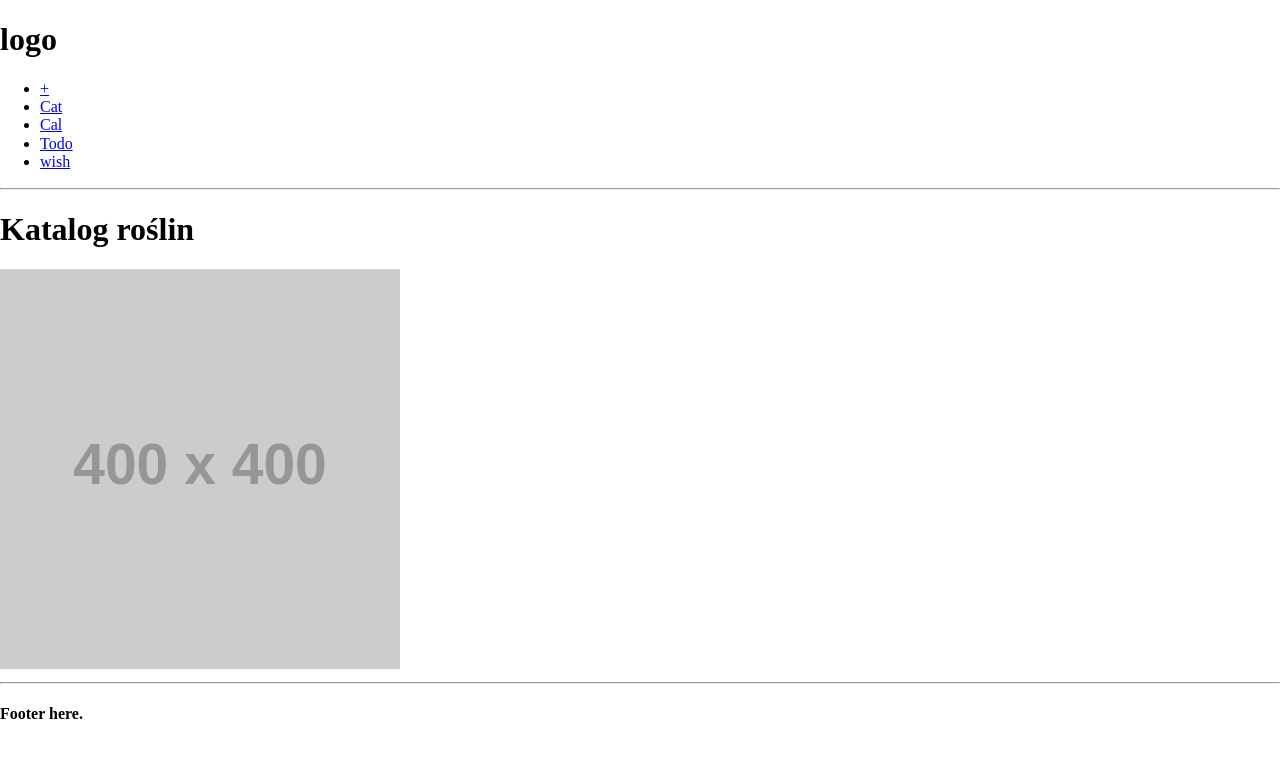
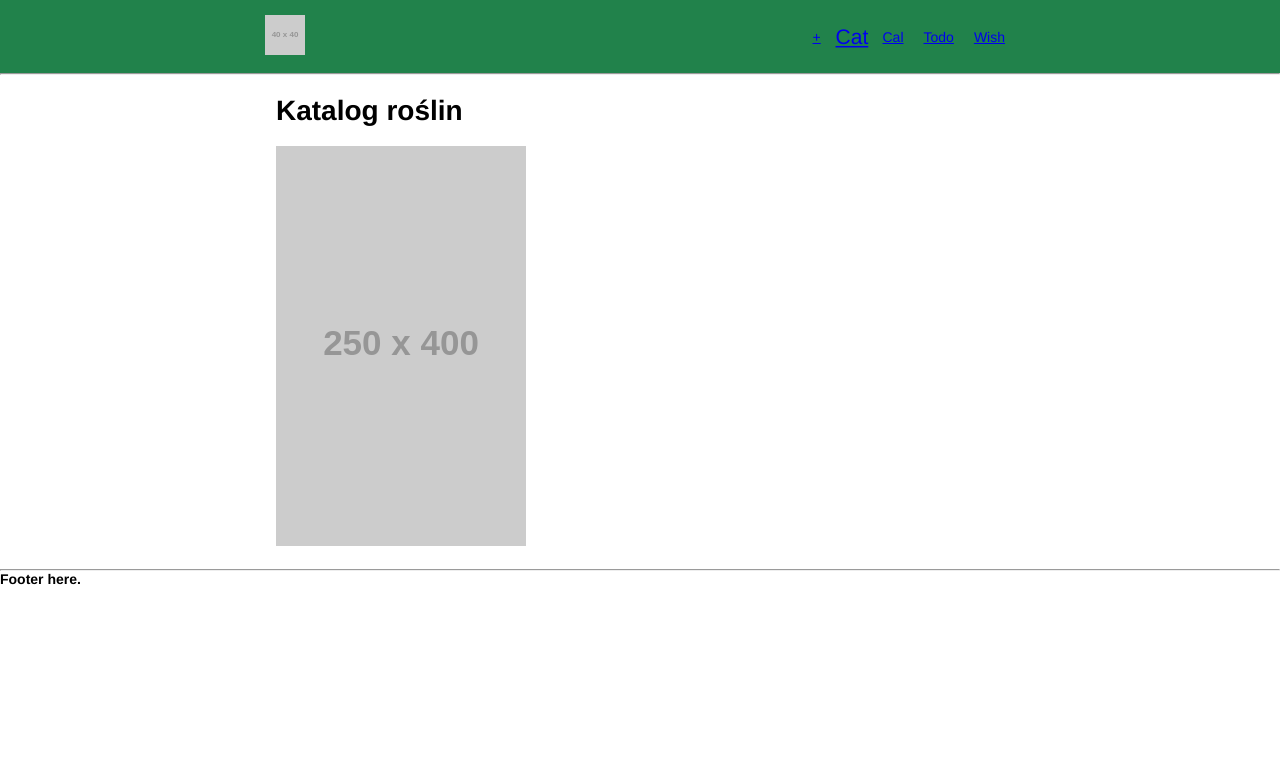
Before and after one commit to FAIRit/fe-plant-me-up, a React (Create React App) app: page / in a window 1280 px wide. Shown: the top 758 px of the page. Built offline with nearby package versions, Linux system fonts and the light colour scheme.

Commit message:
NavLink and Switch added

```diff
--- a/package.json
+++ b/package.json
@@ -11,7 +11,8 @@
     "react": "^16.13.0",
     "react-dom": "^16.13.0",
     "react-router-dom": "^5.1.2",
-    "react-scripts": "3.4.0"
+    "react-scripts": "3.4.0",
+    "sass-mq": "^5.0.1"
   },
   "scripts": {
     "start": "react-scripts start",
--- a/src/App.js
+++ b/src/App.js
@@ -7,7 +7,8 @@ import { Calendar } from './components/Calendar';
 import { Todolist } from './components/Todolist';
 import { Wishlist } from './components/Wishlist';
 import { AddForm } from './components/Add-form';
-import { BrowserRouter as Router, Link, Route } from 'react-router-dom';
+import { Error } from './components/Error';
+import { BrowserRouter as Router, Route, Switch } from 'react-router-dom';
 
 
 
@@ -18,13 +19,18 @@ export class App extends Component {
         <div className="App">
           <Header />
           <hr />
-          <section className="c-section">
+          <div className="o-container">
+            <div className="c-site-content">
+              <Switch>
                 <Route path="/" exact component={Catalog} />
                 <Route path="/calendar" component={Calendar} />
                 <Route path="/Todolist" component={Todolist} />
                 <Route path="/Wishlist" component={Wishlist} />
                 <Route path="/add-form" component={AddForm} />
-          </section>
+                <Route component={Error} />
+              </Switch>
+            </div>
+          </div>
           <hr />
           <Footer />
         </div>
--- a/src/App.scss
+++ b/src/App.scss
@@ -0,0 +1,64 @@
+@import "./scss/responsive.scss";
+@import "./scss/variables.scss";
+
+* {
+    margin: 0;
+    padding: 0;
+    box-sizing: 0;
+}
+
+body {
+    font-size: 14px;
+    font-family: $font-family;
+}
+
+.c-site-header {
+    padding: 15px;
+background-color: $brand-color;
+}
+
+.c-site-header-inner {
+    display: flex;
+    flex-wrap: nowrap;
+    align-items: center;
+    justify-content: space-between;
+}
+
+.c-site-header-logo {
+
+    img {
+
+    }
+}
+
+.c-site-nav {
+
+
+ul {
+   display: flex;
+-webkit-box-pack: start;
+-ms-flex-pack: start;
+justify-content: flex-start;
+
+list-style: none;
+
+li {
+    padding: 5px 10px;
+}
+
+    }
+}
+
+a {
+    display: block;
+
+}
+
+.active {
+    transform: scale(1.5);
+
+}
+
+.c-site-content {
+    margin: 20px;
+}
--- a/src/components/Add-form.js
+++ b/src/components/Add-form.js
@@ -1,9 +1,9 @@
 import React from 'react';
-import { BrowserRouter, Link } from 'react-router-dom';
+
 
 export const AddForm = () => (
     <div className="c-page">
         <h1>Formularz</h1>
-        <img src="https://via.placeholder.com/400x400" alt="placeholder"></img>
+        <img src="https://via.placeholder.com/250x400" alt="placeholder"></img>
     </div>
 );
--- a/src/components/Calendar.js
+++ b/src/components/Calendar.js
@@ -1,9 +1,9 @@
 import React from 'react';
-import { BrowserRouter, Link } from 'react-router-dom';
+
 
 export const Calendar = () => (
     <div className="c-page">
         <h1>Kalendarz</h1>
-        <img src="https://via.placeholder.com/400x400" alt="placeholder"></img>
+        <img src="https://via.placeholder.com/250x400" alt="placeholder"></img>
     </div>
 );
--- a/src/components/Catalog.js
+++ b/src/components/Catalog.js
@@ -1,9 +1,9 @@
 import React from 'react';
-import { BrowserRouter, Link } from 'react-router-dom';
+
 
 export const Catalog = () => (
     <div className="c-page">
         <h1>Katalog roślin</h1>
-        <img src="https://via.placeholder.com/400x400" alt="placeholder"></img>
+        <img src="https://via.placeholder.com/250x400" alt="placeholder"></img>
     </div>
 );
--- /dev/null
+++ b/src/components/Error.js
@@ -0,0 +1,8 @@
+import React from 'react';
+
+
+export const Error = () => (
+    <div className="c-page">
+        <h1>Strona nie istnieje</h1>
+    </div>
+);
--- a/src/components/Header.js
+++ b/src/components/Header.js
@@ -1,20 +1,24 @@
 import React from 'react';
-import { BrowserRouter, Link } from 'react-router-dom';
+import { BrowserRouter, NavLink } from 'react-router-dom';
 
 export const Header = () => {
     // console.log("render");
     return (
         <header className="c-site-header">
-            <h1>logo</h1>
-            <nav>
-                <ul>
-                    <li><Link to="/add-form">+</Link></li>
-                    <li><Link to="/">Cat</Link></li>
-                    <li><Link to="/calendar">Cal</Link></li>
-                    <li><Link to="/todolist">Todo</Link></li>
-                    <li><Link to="/wishlist">wish</Link></li>
-                </ul>
-            </nav>
+            <div className="o-container c-site-header-inner">
+                <div className="c-site-header-logo">
+                <img src="https://via.placeholder.com/40x40" />
+                </div>
+                <nav className="c-site-nav">
+                    <ul>
+                        <li><NavLink to="/add-form">+</NavLink></li>
+                        <li><NavLink to="/" exact>Cat</NavLink></li>
+                        <li><NavLink to="/calendar">Cal</NavLink></li>
+                        <li><NavLink to="/todolist">Todo</NavLink></li>
+                        <li><NavLink to="/wishlist">Wish</NavLink></li>
+                    </ul>
+                </nav>
+            </div>
         </header>
     );
 }
--- a/src/components/Todolist.js
+++ b/src/components/Todolist.js
@@ -1,9 +1,9 @@
 import React from 'react';
-import { BrowserRouter, Link } from 'react-router-dom';
+
 
 export const Todolist = () => (
     <div className="c-page">
         <h1>To Do List</h1>
-        <img src="https://via.placeholder.com/400x400" alt="placeholder"></img>
+        <img src="https://via.placeholder.com/250x400" alt="placeholder"></img>
     </div>
 );
--- a/src/components/Wishlist.js
+++ b/src/components/Wishlist.js
@@ -1,9 +1,9 @@
 import React from 'react';
-import { BrowserRouter, Link } from 'react-router-dom';
+
 
 export const Wishlist = () => (
     <div className="c-page">
         <h1>Wishlist</h1>
-        <img src="https://via.placeholder.com/400x400" alt="placeholder"></img>
+        <img src="https://via.placeholder.com/250x400" alt="placeholder"></img>
     </div>
 );
--- /dev/null
+++ b/src/scss/responsive.scss
@@ -0,0 +1,38 @@
+$mobile:  320px;
+$mobileLandscape: 480px;
+$mobileTablet: 600px;
+$tablet:  768px;
+$tabletWide: 1024px;
+$desktop:    1180px;
+$desktopWide:    1400px;
+
+
+@mixin mobile {
+    @media (min-width: #{$mobile}) and (max-width: #{$tablet - 1px}) {
+      @content;
+    }
+  }
+
+@mixin tablet {
+  @media (min-width: #{$tablet}) and (max-width: #{$desktop - 1px}) {
+    @content;
+  }
+}
+
+@mixin desktop {
+    @media (min-width: #{$desktop}) {
+      @content;
+    }
+  }
+
+p {
+    font-size: 16px;
+
+    @include tablet {
+      font-size: 18px;
+    }
+
+    @include desktop {
+      font-size: 20px;
+    }
+  }
--- /dev/null
+++ b/src/scss/variables.scss
@@ -0,0 +1,66 @@
+@import './responsive.scss';
+
+//settings fonts
+$font-family: "AvenirLTPro", "helvetica neue", 'Calibri', helvetica, arial, sans-serif;
+$heading-font-family: $font-family;
+$nav-font-family: "Poppins", "helvetica neue", 'Calibri', helvetica, arial, sans-serif;
+$btn-font-family: "Poppins", "helvetica neue", 'Calibri', helvetica, arial, sans-serif;
+$nav-font-family: $font-family;
+
+@import url('https://fonts.googleapis.com/css?family=Poppins:400,500,600,700&display=swap&subset=latin-ext');
+
+
+// settings colors
+$hr-color: #e5e5e5;
+
+$brand-color: #21824b;
+$text-color: #111;
+
+$btn-color: #1abc9c;
+$btn-text-color: #000;
+
+
+// objects containers
+$containerPaddings: (mobile: 15px, tablet: 15px, desktop: 15px) !default;
+
+$containerWidths: (mobile: 100%,
+	tablet: 768px,
+	tabletWide: 1024px,
+	desktop: 1110px + map-get($containerPaddings, desktop) * 2) !default;
+
+$containerNarrowWidths: (mobile: 100%,
+	tablet: 768px,
+	tabletWide: 1024px,
+	desktop: 800px + map-get($containerPaddings, desktop) * 2) !default;
+
+
+$containerWidePaddings: (mobile: 15px,
+	tablet: 15px,
+	desktop: 30px) !default;
+
+$containerWideWidths: (mobile: 100%,
+	tablet: 768px,
+	tabletWide: 1024px,
+	desktop: 1310px + map-get($containerWidePaddings, desktop) * 2) !default;
+
+
+.o-container-wide {
+	width: 100%;
+	margin-left: auto;
+    margin-right: auto;
+
+}
+
+.o-container {
+    width: 60%;
+    margin-left: auto;
+    margin-right: auto;
+
+    @include mobile {
+        width: 100%;
+    }
+
+    @include tablet {
+        width: 100%;
+    }
+}
```
Also changed, not shown: 1 other file (tests, documents, lock files or other folders). Lines whose indentation alone changed are shown as unchanged.
